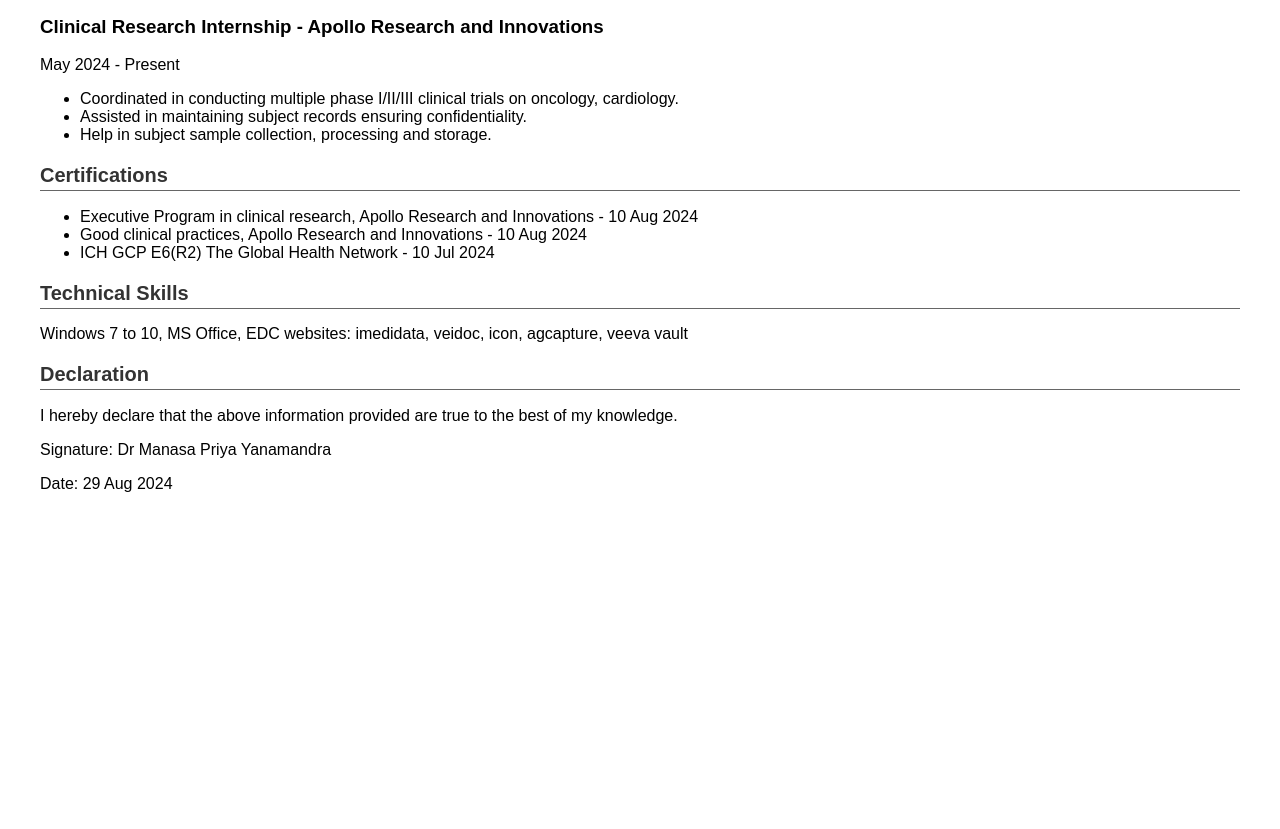
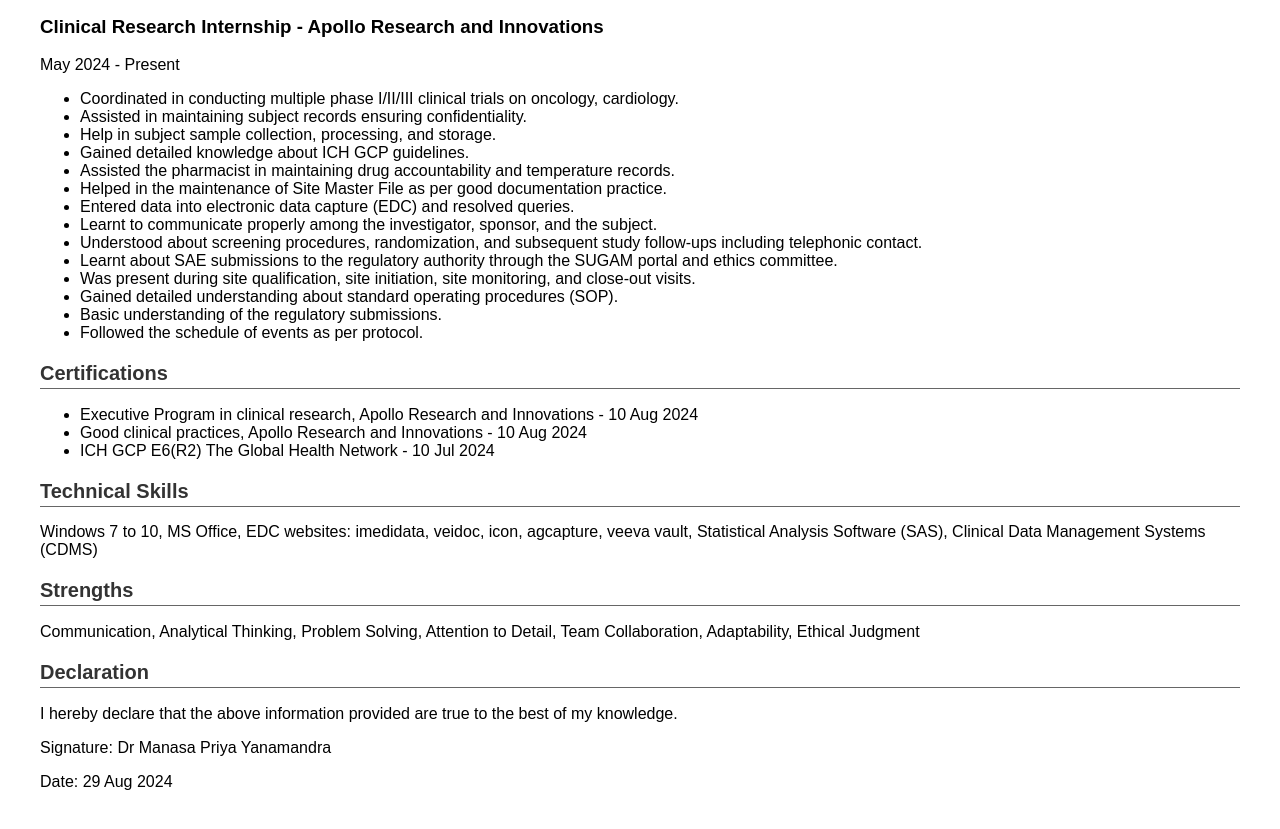
Before and after one commit to krishnat404/Manasa-Resume, a plain HTML site: page index.html in a window 1280 px wide. Shown: the part 693-1522 px from the top of the page. Before the commit the page ends 1226 px from the top, so only its background shows below. Drawn offline with Linux system fonts and the light colour scheme.

Commit message:
Update index.html

```diff
--- a/index.html
+++ b/index.html
@@ -78,8 +78,18 @@
     <ul>
         <li>Coordinated in conducting multiple phase I/II/III clinical trials on oncology, cardiology.</li>
         <li>Assisted in maintaining subject records ensuring confidentiality.</li>
-        <li>Help in subject sample collection, processing and storage.</li>
-        <!-- Add more items as needed -->
+        <li>Help in subject sample collection, processing, and storage.</li>
+        <li>Gained detailed knowledge about ICH GCP guidelines.</li>
+        <li>Assisted the pharmacist in maintaining drug accountability and temperature records.</li>
+        <li>Helped in the maintenance of Site Master File as per good documentation practice.</li>
+        <li>Entered data into electronic data capture (EDC) and resolved queries.</li>
+        <li>Learnt to communicate properly among the investigator, sponsor, and the subject.</li>
+        <li>Understood about screening procedures, randomization, and subsequent study follow-ups including telephonic contact.</li>
+        <li>Learnt about SAE submissions to the regulatory authority through the SUGAM portal and ethics committee.</li>
+        <li>Was present during site qualification, site initiation, site monitoring, and close-out visits.</li>
+        <li>Gained detailed understanding about standard operating procedures (SOP).</li>
+        <li>Basic understanding of the regulatory submissions.</li>
+        <li>Followed the schedule of events as per protocol.</li>
     </ul>
 </div>
 
@@ -94,7 +104,12 @@
 
 <div class="section">
     <h2>Technical Skills</h2>
-    <p>Windows 7 to 10, MS Office, EDC websites: imedidata, veidoc, icon, agcapture, veeva vault</p>
+    <p>Windows 7 to 10, MS Office, EDC websites: imedidata, veidoc, icon, agcapture, veeva vault, Statistical Analysis Software (SAS), Clinical Data Management Systems (CDMS)</p>
+</div>
+
+<div class="section">
+    <h2>Strengths</h2>
+    <p>Communication, Analytical Thinking, Problem Solving, Attention to Detail, Team Collaboration, Adaptability, Ethical Judgment</p>
 </div>
 
 <div class="section">
```
